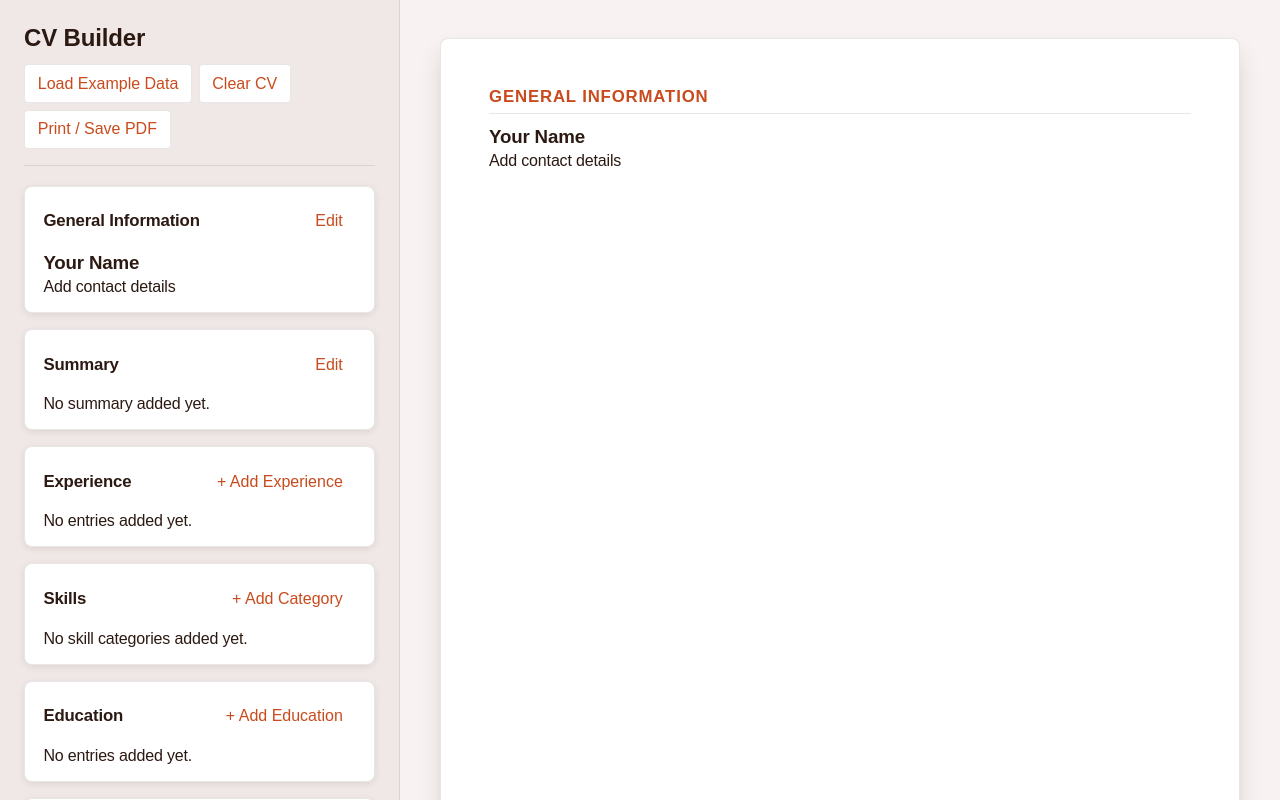
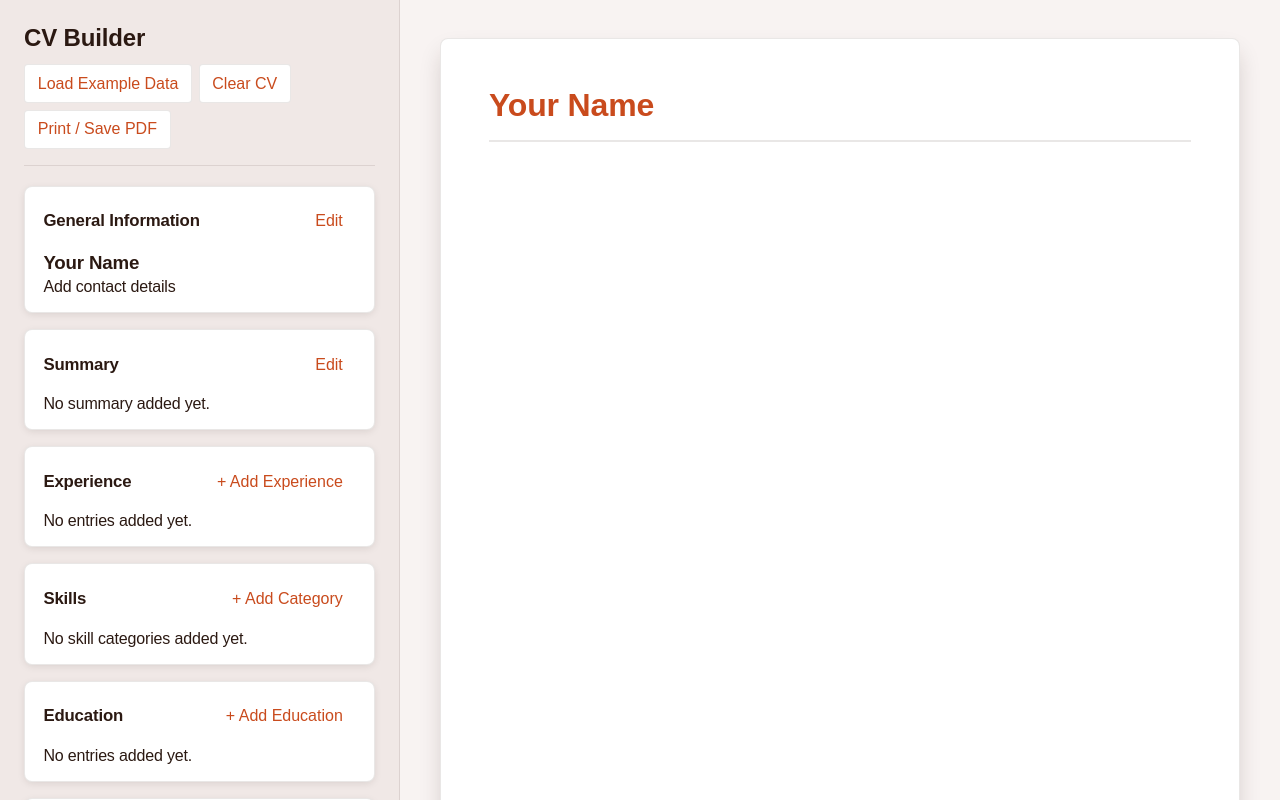
Before and after one commit to cmatsagka/cv-application, a React (Vite) app: page / in a window 1280 px wide. Shown: the top 800 px of the page. Built offline with nearby package versions, Linux system fonts and the light colour scheme; a web font is replaced by a local one.

Commit message:
feat(header): render name as h1 and hide section title in CV preview

```diff
--- a/src/App.css
+++ b/src/App.css
@@ -131,6 +131,23 @@
 	gap: 0.85rem;
 }
 
+.cv-sheet .general-info-view {
+	padding-bottom: 1rem;
+	border-bottom: 2px solid var(--border-clr);
+}
+
+.cv-sheet .general-info-view h1 {
+	font-size: clamp(1.75rem, 2.5vw, 2.35rem);
+	font-weight: 700;
+	line-height: 1.15;
+	color: var(--action-primary);
+}
+
+.cv-sheet .general-info-view p {
+	margin-top: 0.45rem;
+	font-size: 0.92rem;
+}
+
 @media (max-width: 900px) {
 	.container {
 		grid-template-columns: 1fr;
--- a/src/components/GeneralInfo.jsx
+++ b/src/components/GeneralInfo.jsx
@@ -13,26 +13,28 @@ function GeneralInfo({ data, onUpdateField, isPreview = false }) {
 		.filter(Boolean)
 		.join(' ');
 
+	const contactLine = [data?.email, data?.phone, data?.location]
+		.filter(Boolean)
+		.join(' • ');
+
 	return (
 		<SingleRecordSection
 			sectionKey="generalInfo"
-			title="General Information"
+			title={isPreview ? null : 'General Information'}
 			fields={GENERALINFO_FIELDS}
 			data={data}
 			onUpdateField={onUpdateField}
 			isPreview={isPreview}
 			renderView={(generalInfoData) => (
 				<div className="general-info-view">
-					<h3>{fullName || 'Your Name'}</h3>
-					<p>
-						{[
-							generalInfoData?.email,
-							generalInfoData?.phone,
-							generalInfoData?.location,
-						]
-							.filter(Boolean)
-							.join(' • ') || 'Add contact details'}
-					</p>
+					{isPreview ? (
+						<h1>{fullName || 'Your Name'}</h1>
+					) : (
+						<h3>{fullName || 'Your Name'}</h3>
+					)}
+					{(contactLine || !isPreview) && (
+						<p>{contactLine || 'Add contact details'}</p>
+					)}
 				</div>
 			)}
 		/>
--- a/src/components/SingleRecordSection.jsx
+++ b/src/components/SingleRecordSection.jsx
@@ -25,6 +25,7 @@ function SingleRecordSection({
 
 	return (
 		<section className="section-card">
+			{(title || !isPreview) && (
 				<div className="section-header">
 					{title && <h2>{title}</h2>}
 					{!isPreview && (
@@ -36,6 +37,7 @@ function SingleRecordSection({
 						</button>
 					)}
 				</div>
+			)}
 
 			{showForm ? (
 				<form onSubmit={handleSubmit} className="section-form">
```
Lines whose indentation alone changed are shown as unchanged.
